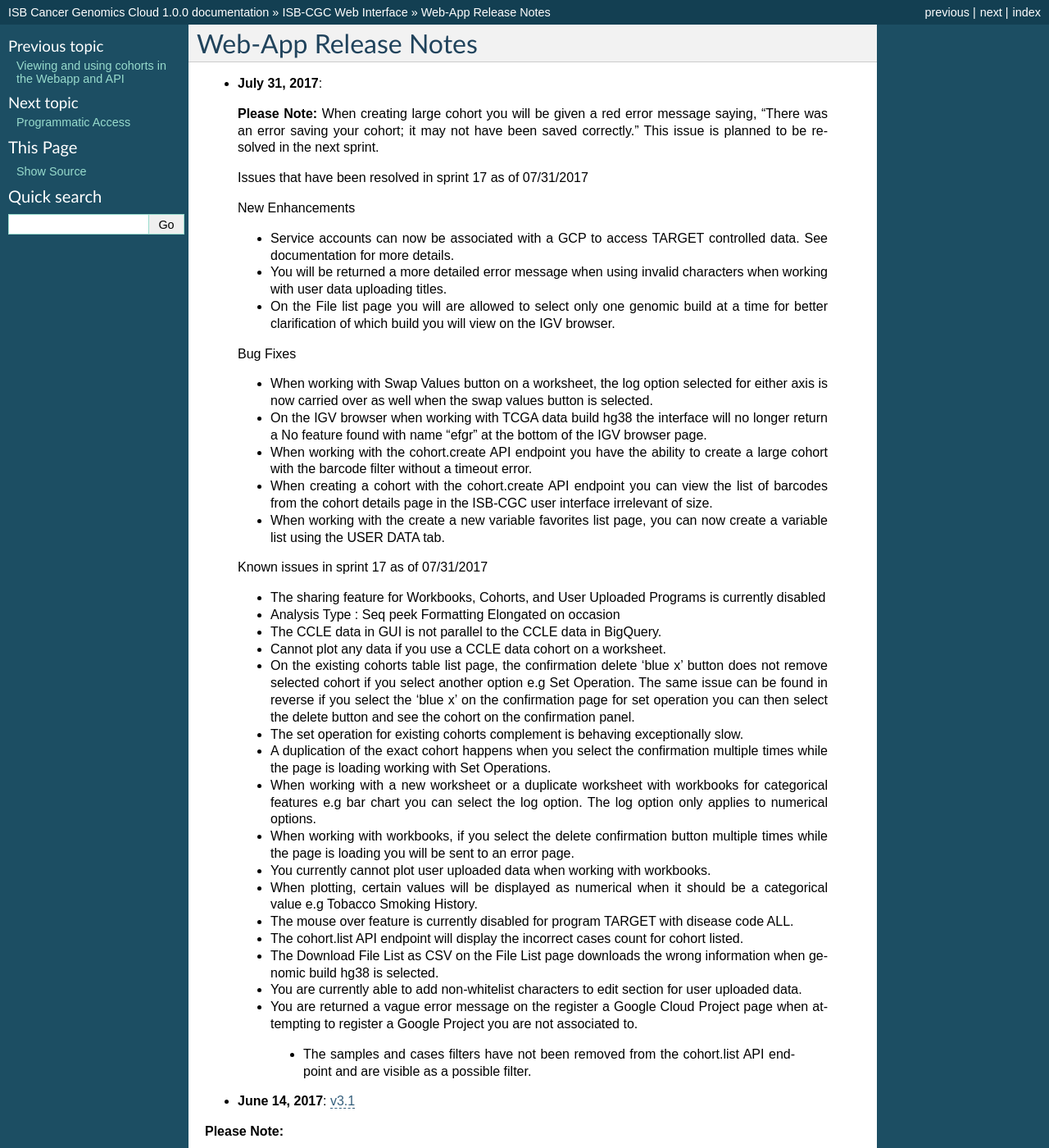
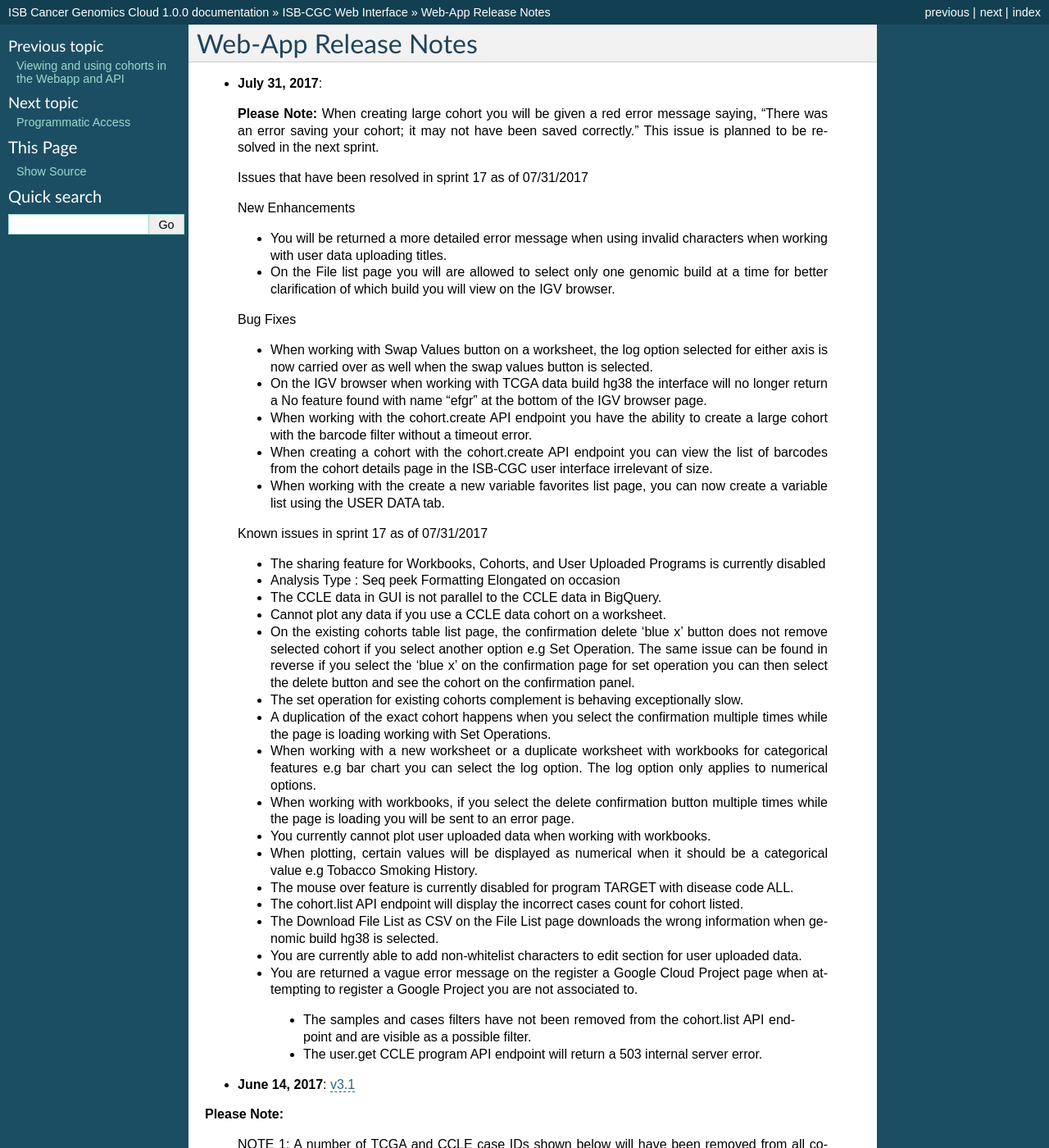
Before and after one commit to isb-cgc/readthedocs, a Sphinx documentation site: the page built from docs/source/sections/webapp/releases.rst, in a window 1280 px wide and 1400 px high. Shown: the whole window at 82% size. Built offline with Sphinx 7.4.7, drawn with Linux system fonts in a browser that asks for light colours; pages that are not in the unit, such as notebooks, are missing from menus.

Commit message:
added 503 internal server error

```diff
--- a/docs/source/sections/webapp/releases.rst
+++ b/docs/source/sections/webapp/releases.rst
@@ -10,7 +10,6 @@
 
  New Enhancements
 
- - Service accounts can now be associated with a GCP to access TARGET controlled data.  See documentation for more details.
  - You will be returned a more detailed error message when using invalid characters when working with user data uploading titles.
  - On the File list page you will are allowed to select only one genomic build at a time for better clarification of which build you will view on the IGV browser.
 
@@ -42,6 +41,7 @@
  - You are currently able to add non-whitelist characters to edit section for user uploaded data.
  - You are returned a vague error message on the register a Google Cloud Project page when attempting to register a Google Project you are not associated to.
   - The samples and cases filters have not been removed from the cohort.list API endpoint and are visible as a possible filter.
+  - The user.get CCLE program API endpoint will return a 503 internal server error.
 
 
 
```
